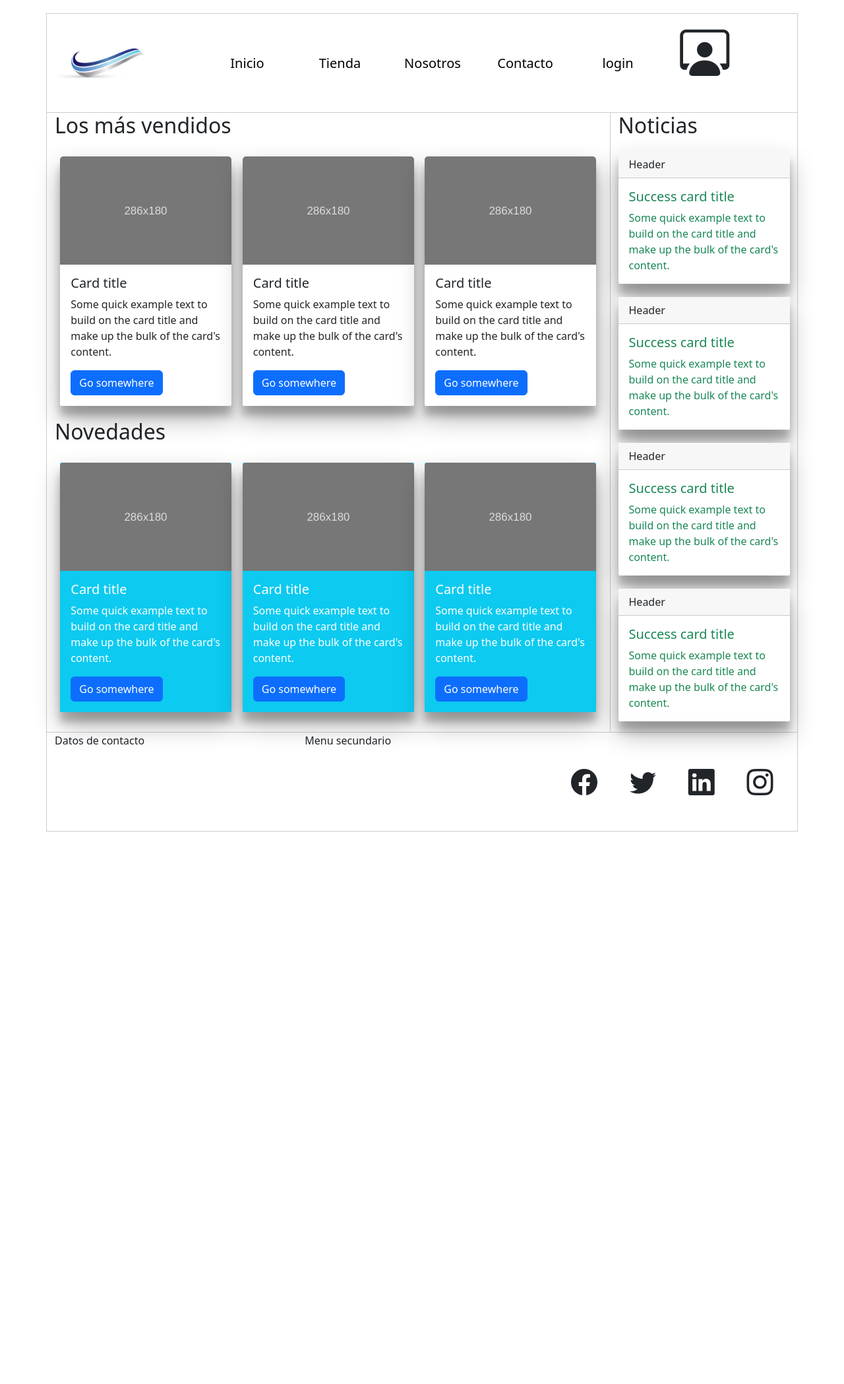
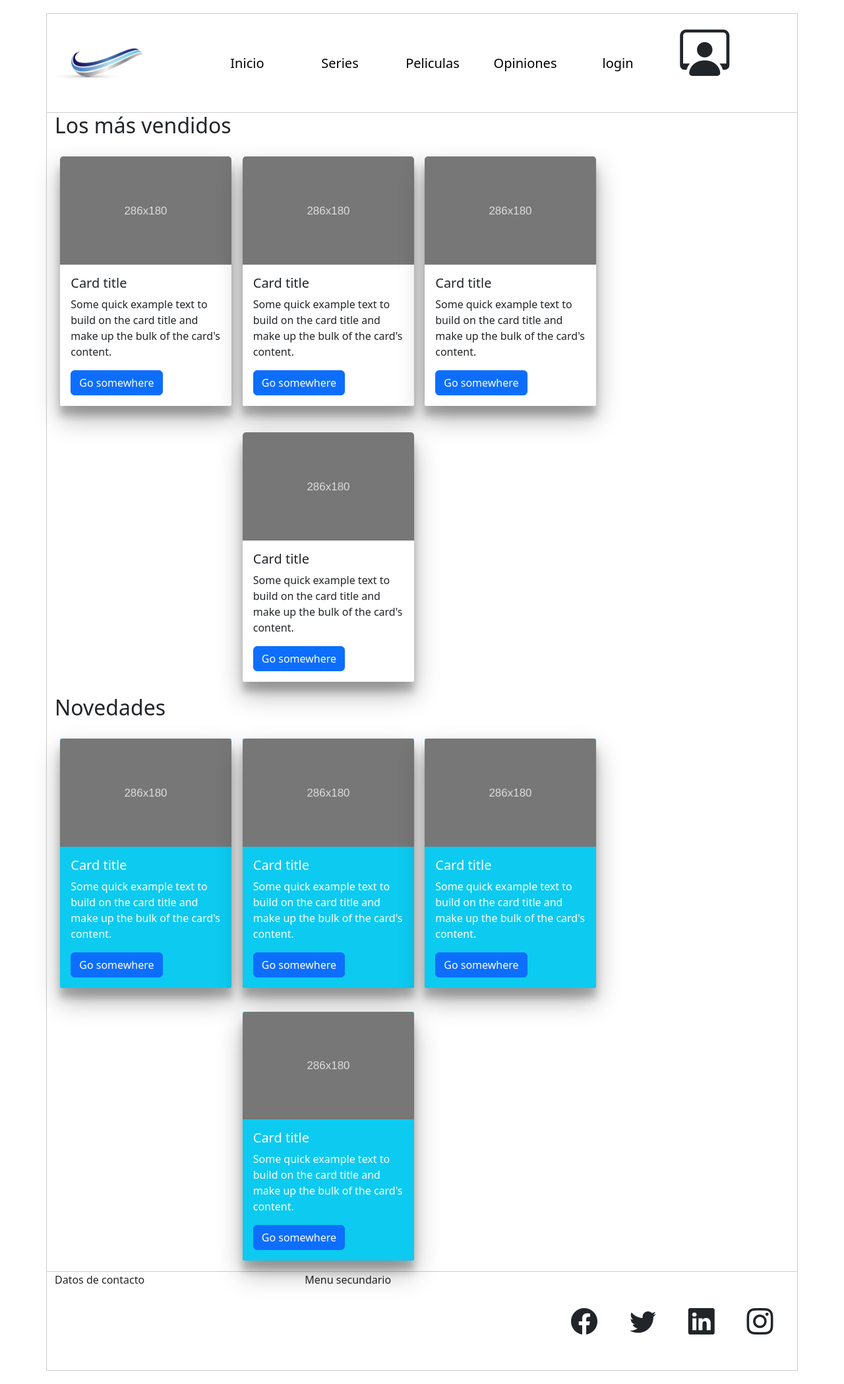
Before and after one commit to rocioabril/ProyectoDAW, a PHP site: page / in a window 1280 px wide. Shown: the whole page at 66% size. Before the commit the page ends 1260 px from the top, so only its background shows below. Run offline with PHP 8.4, Linux system fonts and the light colour scheme.

Commit message:
Quitamos aside y baner

```diff
--- a/plantilla/aside.php
+++ /dev/null
@@ -1,5 +0,0 @@
-<aside class="col-3">
-    <h2>Noticias</h2>
-    <!-- funcion grande y el archivo lo puedo ver en la carpeta funciones -->
-    <?php pintar(4, "banner.php"); ?>
-</aside>
--- a/plantilla/banner.php
+++ /dev/null
@@ -1,12 +0,0 @@
-<!-- <div class="banner">
-    banner <?php echo $i;?>
-</div>-->
-
-<!-- aqui he puesto card banner para hacer mas pequeña la card (y que tenga la clase del css .banner) y que entrara otra card -->
-<div class="card banner border-success mb-3">
-  <div class="card-header">Header</div>
-  <div class="card-body text-success">
-    <h5 class="card-title">Success card title</h5>
-    <p class="card-text">Some quick example text to build on the card title and make up the bulk of the card's content.</p>
-  </div>
-</div>
--- a/plantilla/css/estilos.css
+++ b/plantilla/css/estilos.css
@@ -1,24 +1,58 @@
-aside{
-    border-left: 1px solid #ccc;
+
+body{
+    margin: 20px 0;
+    border: 1px solid #ccc;
 }
+
 header{
     height: 150px;
     border-bottom: 1px solid #ccc;
 
 }
+
+.logo{
+    width: 150px;
+    margin: 35px 0;
+}
+
+.menu_superior{
+    margin: 0;
+    display: flex;
+    justify-content: space-around;
+    align-items: center;
+    height: 150px;
+    list-style: none;
+}
+
+.menu_sup_item{
+   border: 0;
+   width: 150px;
+   text-align: center;
+   font-size: 20px;
+}
+
+.menu_sup_item:hover{
+   border-bottom: 2px solid #000;
+}
+
+.menu_sup_item a{
+   text-decoration: none;
+   color: #000;
+}
+
+.menu_sup_item:hover a{
+   font-weight: bold;
+}
+
+.login i{
+    text-align: center;
+    font-size: 75px;
+   cursor: pointer;
+ }
+
 main{
     min-height: 400px;
     /*background-color: #d0d0d0;*/
-}
-footer{
-    height: 150px;
-    border-top: 1px solid #ccc;
-
-}
-
-body{
-    margin: 20px 0;
-    border: 1px solid #ccc;
 }
 
 .card{
@@ -28,14 +62,6 @@ body{
     width: 260px;
     min-height: 280px;
     margin: 20px 0;
-    box-shadow: 0 19px 38px rgba(0,0,0,0.30), 0 15px 12px rgba(0,0,0,0.22);
-}
-
-.banner{
-    margin: 20px 0;
-    border-radius: 2px;
-
-    min-height: 200px;
     box-shadow: 0 19px 38px rgba(0,0,0,0.30), 0 15px 12px rgba(0,0,0,0.22);
 }
 
--- a/plantilla/header.php
+++ b/plantilla/header.php
@@ -8,13 +8,13 @@
                 <a href="index.php">Inicio</a>
             </li>
             <li class="menu_sup_item">
-                <a href="">Tienda</a>
+                <a href="">Series</a>
             </li>
             <li class="menu_sup_item">
-                <a href="">Nosotros</a>
+                <a href="">Peliculas</a>
             </li>
             <li class="menu_sup_item">
-                <a href="">Contacto</a>
+                <a href="">Opiniones</a>
             </li>
             <li class="menu_sup_item">
                 <?php
--- a/plantilla/index.php
+++ b/plantilla/index.php
@@ -43,12 +43,6 @@
     <?php include("main_home.php");?>
        <!--Fin de la parte central-->
 
-
-
-        <!-- Parte lateral (aside)-->
-        <?php include("aside.php");?>
-       <!-- Fin de la parte lateral (aside)-->
-
     </main>
 
     <!-- Inicio del pie -->
--- a/plantilla/main_home.php
+++ b/plantilla/main_home.php
@@ -5,7 +5,7 @@
 
             <div class="vendidos_contenedor">
                 <!-- funcion grande y el archivo lo puedo ver en la carpeta funciones -->
-                <?php pintar(3, "card_mas_vendidos.php"); ?>
+                <?php pintar(4, "card_mas_vendidos.php"); ?>
 
             </div>
         </div>
@@ -17,7 +17,7 @@
 
             <div class="vendidos_contenedor">
                 <!-- funcion grande y el archivo lo puedo ver en la carpeta funciones -->
-                <?php pintar(3, "card_novedades.php");?>
+                <?php pintar(4, "card_novedades.php");?>
 
             </div>
         </div>
```
Also changed, not shown: other parts of plantilla/css/estilos.css (+8 -40 lines).
